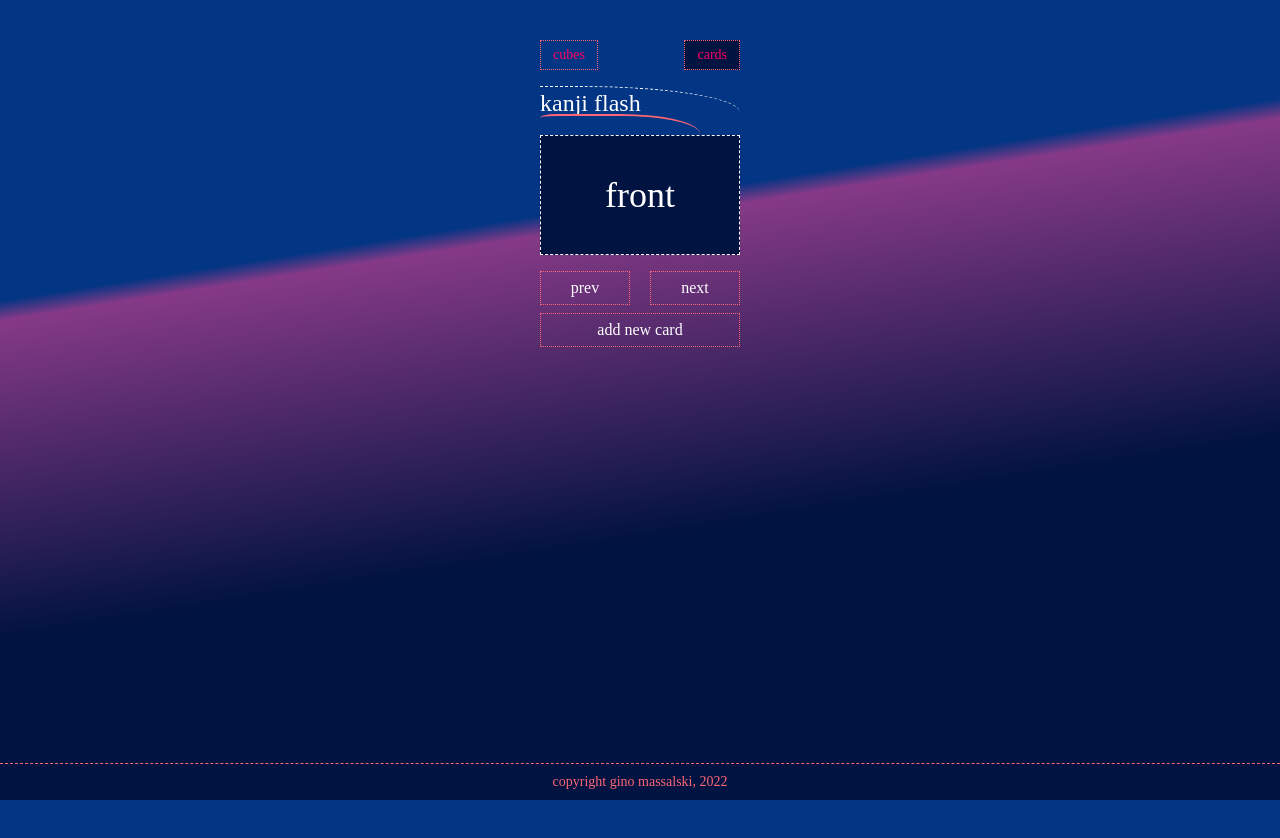
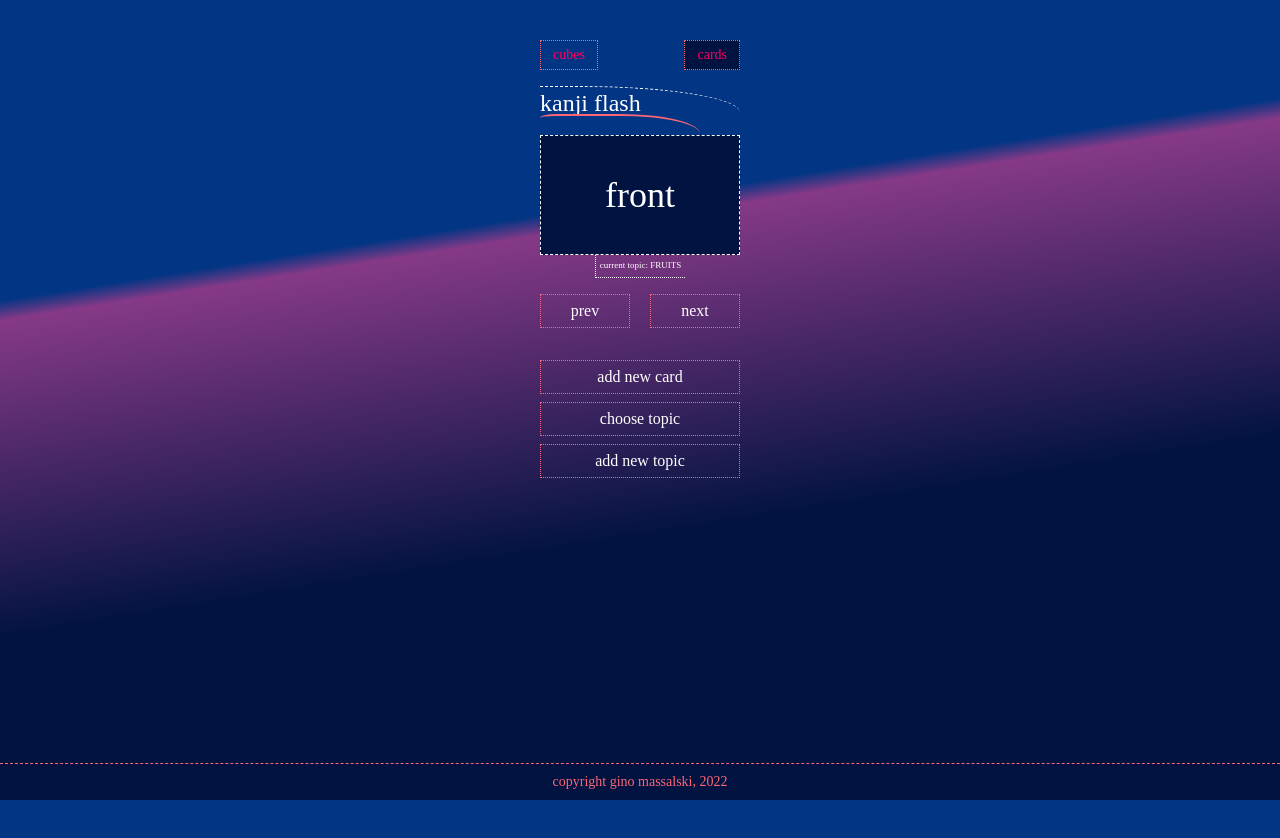
Before and after one commit to ginkgobilobatree/KanjiFlashChicken, a React (Create React App) app: page /cards in a window 1280 px wide. Built offline with nearby package versions, Linux system fonts and the light colour scheme; a web font is replaced by a local one.

Commit message:
feat: add buttons & topic

```diff
--- a/src/pages/Card/Cards.jsx
+++ b/src/pages/Card/Cards.jsx
@@ -1,6 +1,7 @@
 import React, { useState } from "react";
 import FlashCards from "./FlaschCards";
 import NewCard from "./NewCard";
+
 // import { Outlet } from "react-router-dom";
 
 export default function Card() {
@@ -19,6 +20,12 @@ export default function Card() {
       <button onClick={() => setToggle(!toggle)} className={style.button}>{/* button opens input fields */}
         add new card
       </button>
+      <button className={style.button}>
+        choose topic
+      </button>
+      <button className={style.button}>
+        add new topic
+      </button>
       <div onClick={(e) => setToggle(false)} className={style.div1}>{/* sets background on blur and closes input on onClick */}
         <div onClick={(e) => e.stopPropagation()} className={style.div2}>{/* stopPropagation leaves toggle true on onClick */}
           <NewCard />
--- a/src/pages/Card/FlaschCards.jsx
+++ b/src/pages/Card/FlaschCards.jsx
@@ -4,12 +4,13 @@ export default function FlaschCards() {
   const [rotation, setRotation] = useState(0);
 
   const style = {
-    scene: "w-[200px] h-[120px] my-4",
+    scene: "w-[200px] h-[120px] mt-4",
     cards: "w-[100%] h-[100%] text-4xl relative text-attention hover:cursor-pointer",
     surfaceFront:
       "bg-deepBack absolute w-[100%] h-[100%] flex justify-center items-center text-[white] border border-dashed border-[white]",
     surfaceBack:
       "bg-deepBack absolute w-[100%] h-[100%] flex justify-center items-center text-[white] border border-dashed border-[white]",
+    p: "px-1 py-1 border-l border-b text-[white] text-[9px] border-dotted mb-4",
     button: "text-center w-[90px] py-1 text-[white] border border-dotted border-dry hover:scale-105 active:bg-dark active:sepia",
   };
   return (
@@ -41,7 +42,8 @@ export default function FlaschCards() {
           </div>
         </div>
       </div>
-      <div className="flex justify-between w-[200px]">
+      <p className={style.p}>current topic: FRUITS</p>
+      <div className="flex justify-between w-[200px] mb-6">
         <button className={style.button}>prev</button>
         <button className={style.button}>next</button>
       </div>
```
